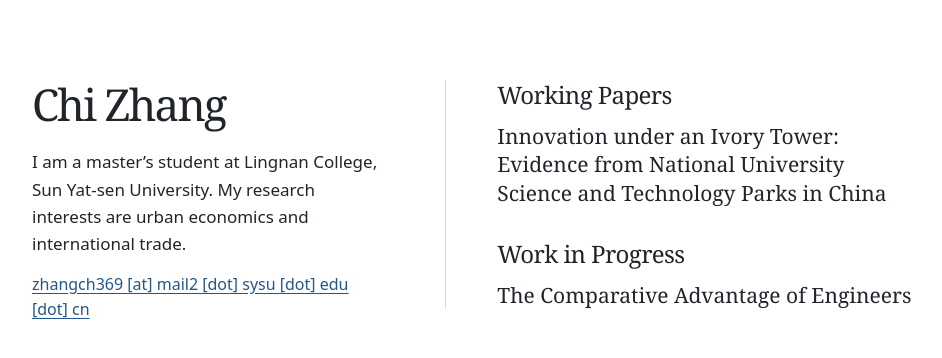
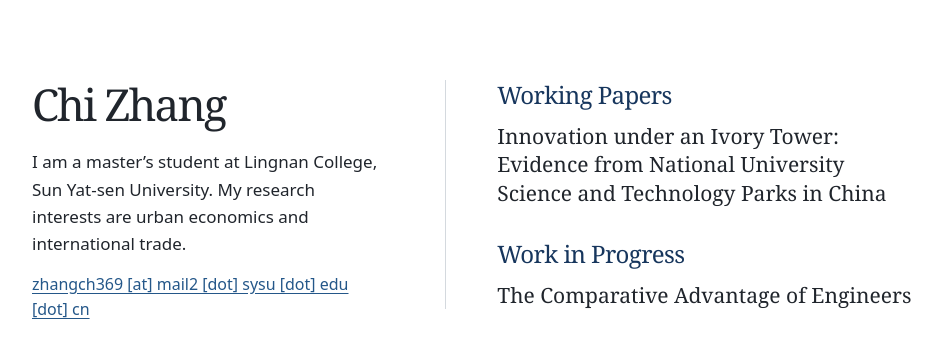
Before and after one commit to zhangch369/zhangch369.github.io, a plain HTML site: page index.html in a window 1280 px wide. Shown: the whole page, without its empty margins (96-1038 px from the left). Drawn offline with Linux system fonts and the light colour scheme.

Commit message:
Use matching deep blue research headings

```diff
--- a/index.html
+++ b/index.html
@@ -61,7 +61,8 @@
       border-top: 1px solid #d4d9de;
     }
 
-    h2 {
+    .research h2 {
+      color: #17365d;
       font-size: 1.5rem;
       line-height: 1.25;
       letter-spacing: -0.025em;
```
